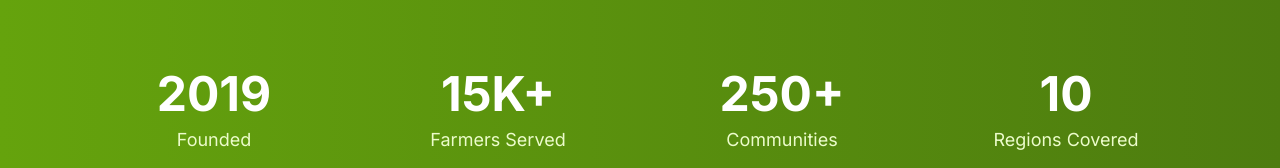
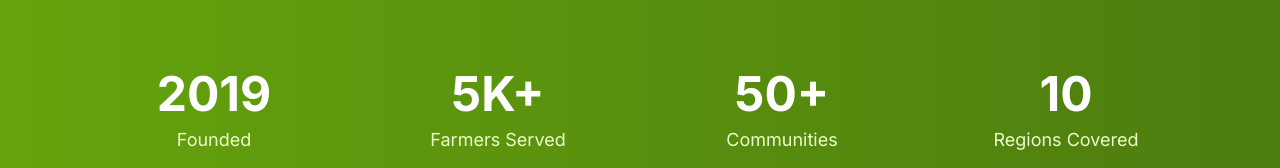
Before and after one commit to salim928/semma, a Next.js app in the folder agribot-landing/: page /about in a window 1280 px wide. Shown: the part 2794-2962 px from the top of the page. Built offline with nearby package versions, Linux system fonts and the light colour scheme; no server answers.

Commit message:
Update all testimonial images to feature Black/African people

```diff
--- a/agribot-landing/app/about/page.tsx
+++ b/agribot-landing/app/about/page.tsx
@@ -42,13 +42,13 @@ const team = [
     name: "Dennis",
     role: "CEO & Managing Partner",
     bio: "AI researcher specializing in machine learning applications for agriculture.",
-    image: "/team/Dennis.jpg" // Put your image in public/team/dennis.jpg
+    image: "/team/dennis.jpg" // Put your image in public/team/dennis.jpg
   },
   {
     name: "Sulf Adams",
     role: "CFO & Head of Product",
     bio: "Former farmer turned product manager, bridging the gap between technology and farming.",
-    image: "team/Sulf.jpg" // Put your image in public/team/sulf.jpg
+    image: "team/sulf.jpg" // Put your image in public/team/sulf.jpg
   },
   {
     name: "Ama Osei",
@@ -60,8 +60,8 @@ const team = [
 
 const stats = [
   { number: "2019", label: "Founded" },
-  { number: "15K+", label: "Farmers Served" },
-  { number: "250+", label: "Communities" },
+  { number: "5K+", label: "Farmers Served" },
+  { number: "50+", label: "Communities" },
   { number: "10", label: "Regions Covered" }
 ]
 
--- a/agribot-landing/app/components/Testimonials.tsx
+++ b/agribot-landing/app/components/Testimonials.tsx
@@ -11,21 +11,21 @@ const testimonials = [
     role: "Rice Farmer, Ashanti Region",
     content: "Semma has revolutionized how I manage my farm. The AI advisory feature helped me increase my yield by 40% this season.",
     rating: 5,
-    avatar: "https://images.unsplash.com/photo-1506794778202-cad84cf45f1d?w=400&h=400&fit=crop&crop=face"
+    avatar: "https://images.unsplash.com/photo-1531384441138-2736e62e0919?w=400&h=400&fit=crop"
   },
   {
     name: "Ama Osei",
     role: "Vegetable Farmer, Greater Accra",
     content: "The marketplace feature connected me directly with buyers in Accra. I no longer worry about finding customers for my produce.",
     rating: 5,
-    avatar: "https://images.unsplash.com/photo-1531123897727-8f129e1688ce?w=400&h=400&fit=crop&crop=face"
+    avatar: "https://images.unsplash.com/photo-1573496359142-b8d87734a5a2?w=400&h=400&fit=crop"
   },
   {
     name: "Abdul Rahman",
     role: "Cattle Farmer, Northern Region",
     content: "The community features allowed me to learn from experienced farmers. The weather alerts have saved my crops multiple times.",
     rating: 5,
-    avatar: "https://images.unsplash.com/photo-1507003211169-0a1dd7228f2d?w=400&h=400&fit=crop&crop=face"
+    avatar: "https://images.unsplash.com/photo-1506863530036-1efeddceb993?w=400&h=400&fit=crop"
   }
 ]
 
```
